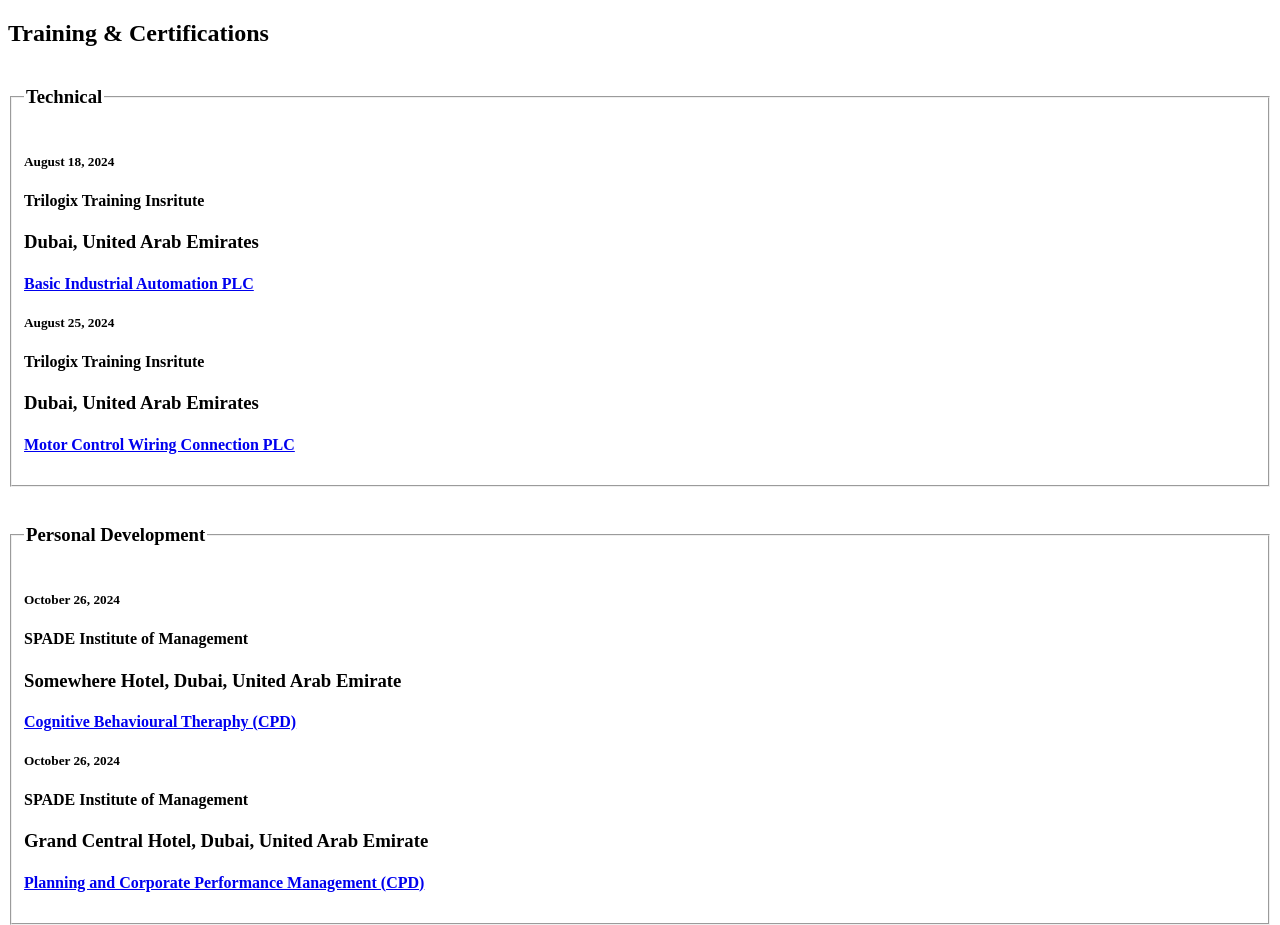
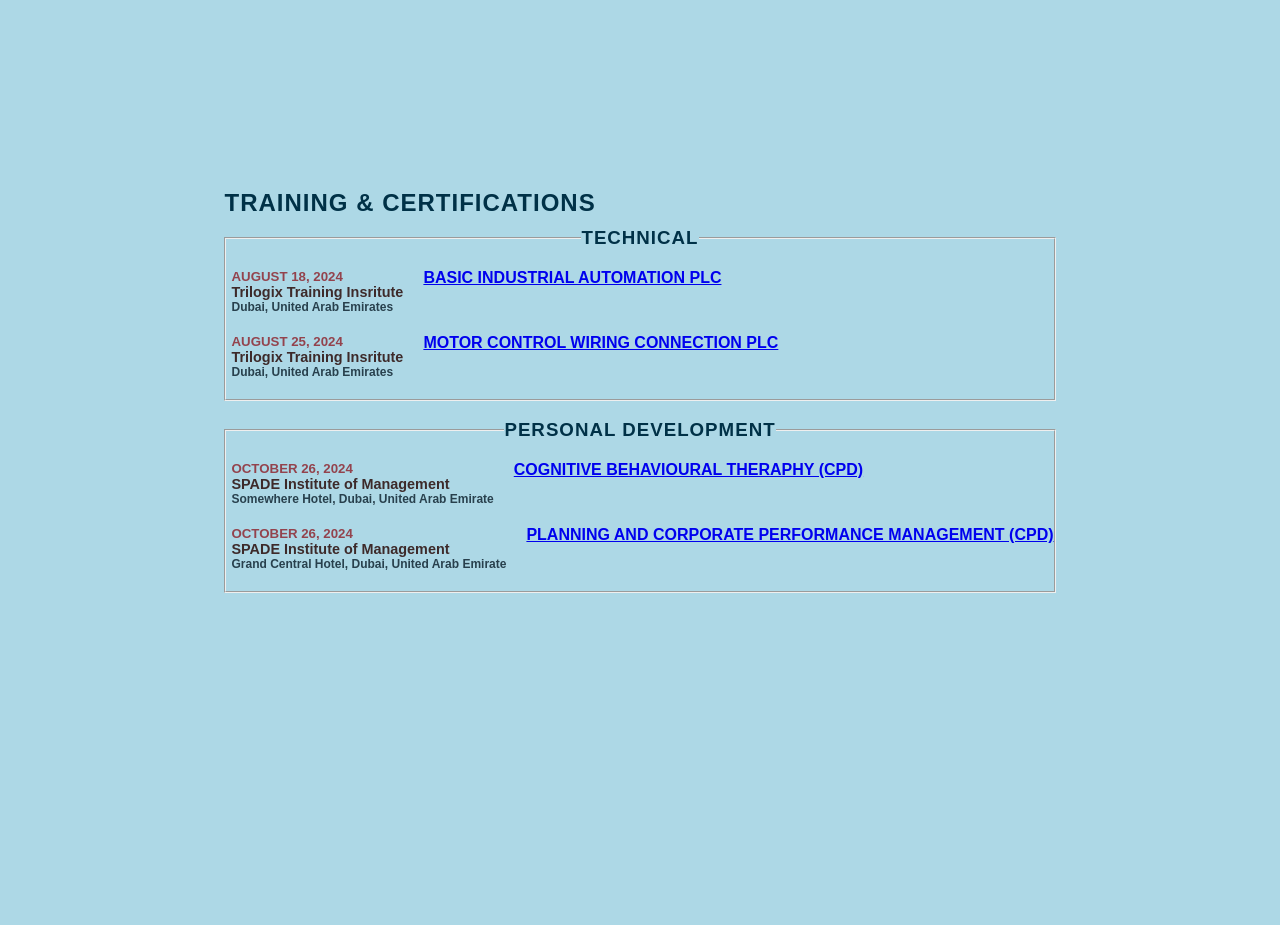
Before and after one commit to monching0013/Certifications, a plain HTML site: page index.html in a window 1280 px wide. After the commit the page ends 800 px from the top, so only its background shows below. Drawn offline with Linux system fonts and the light colour scheme.

Commit message:
Update index.html

```diff
--- a/index.html
+++ b/index.html
@@ -6,7 +6,7 @@
     <meta name="viewport" content="width=device-width, initial-scale=1.0">
     <title>Training & Seminars</title>
     <link rel="stylesheet" href="https://cdnjs.cloudflare.com/ajax/libs/font-awesome/4.7.0/css/font-awesome.css" integrity="sha512-5A8nwdMOWrSz20fDsjczgUidUBR8liPYU+WymTZP1lmY9G6Oc7HlZv156XqnsgNUzTyMefFTcsFH/tnJE/+xBg==" crossorigin="anonymous" referrerpolicy="no-referrer" />
-    <link rel="stylesheet" type="text/css" href="Donna_CV_style.css">
+    <link rel="stylesheet" type="text/css" href="certification_style.css">
 </head>
 <body>
      <div class="about">
```
